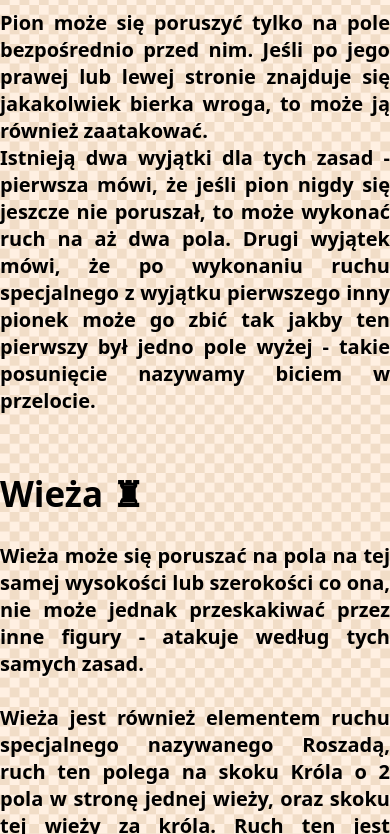
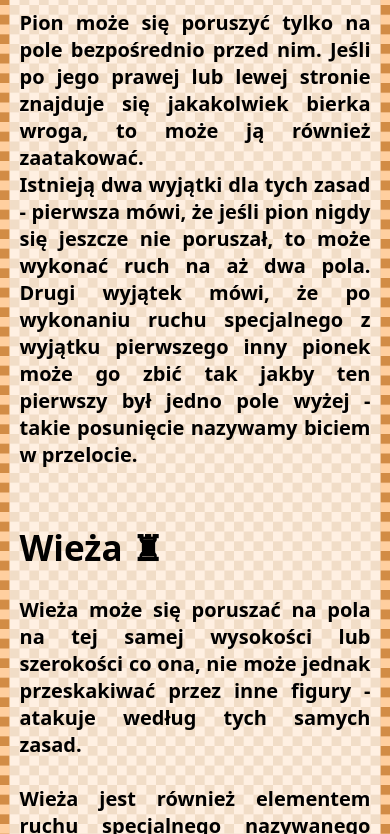
Before and after one commit to Rafau33/Szachypl, a plain HTML site: page poznaj_bierki/index.html in a window 390 px wide. Shown: the part 268-1102 px from the top of the page. Drawn offline with Linux system fonts and the light colour scheme.

Commit message:
fixed small-screen scalling

```diff
--- a/style.css
+++ b/style.css
@@ -31,11 +31,7 @@ h2{
     white-space: nowrap;
     overflow: hidden;
 }
-@media screen and (max-width: 1000px) {
-    h2 {
-       font-size: 2.5vw;
-    }
-  }
+
 a{
     color: black;
     padding-left: 10px;
@@ -64,8 +60,8 @@ a:hover{
     left: 50%;
     transform: translate(-50%,0);
     text-align: center;
-    width: 100%;
-    max-width: 1000px;
+
+    width: 1000px;
     height: 2000px;
     background-color: rgba(255, 255, 255, 0.7);
 }
@@ -117,3 +113,12 @@ td{
 .cell:hover{
     cursor: pointer;
 }
+
+@media screen and (max-width: 1000px) {
+    h2 {
+       font-size: 2.5vw;
+    }
+    .content{
+        width: 90vw;
+    }
+  }
```
